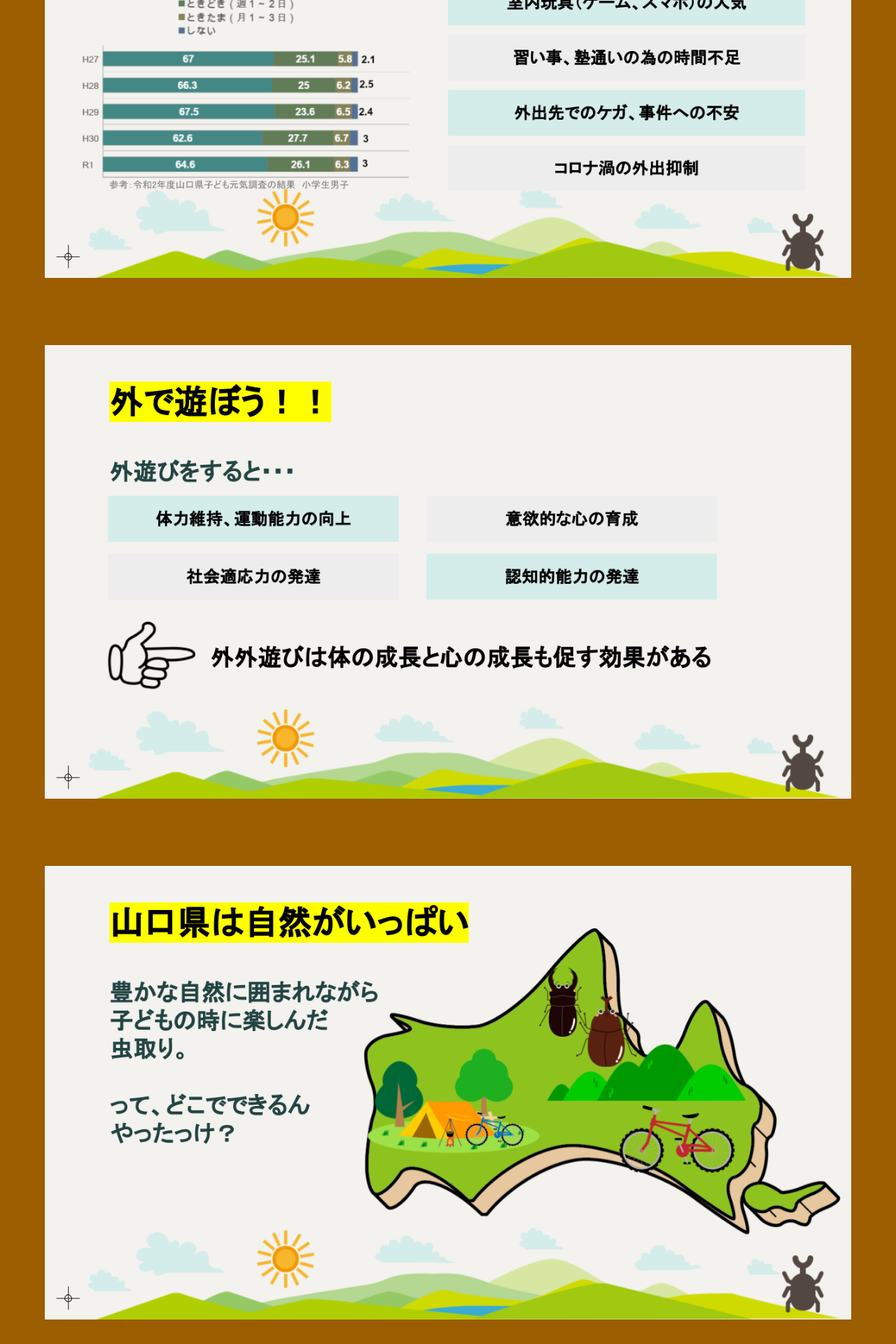
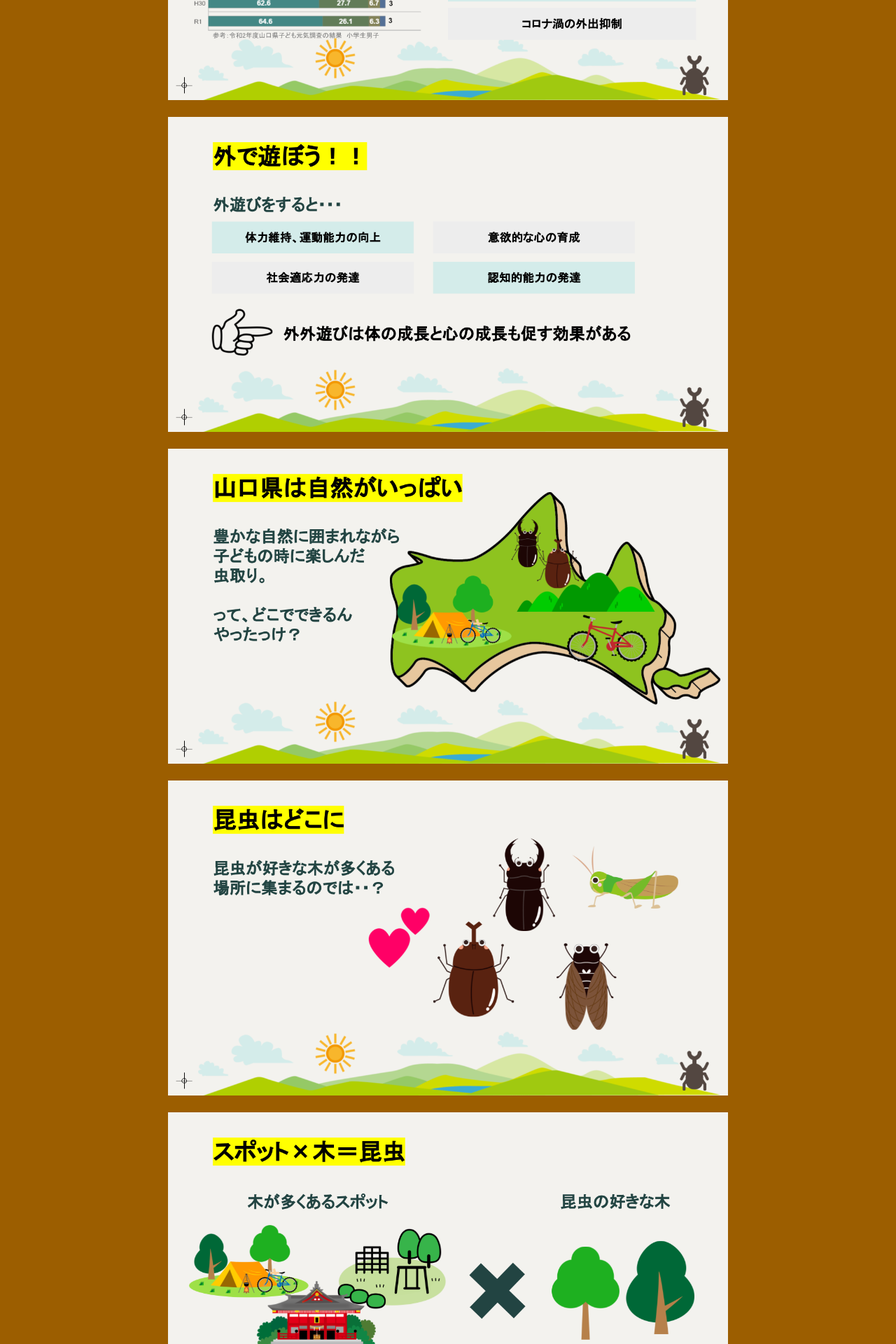
Before and after one commit to gunsow911/gekiatsu_konchu, a Next.js app: page /landing in a window 1280 px wide. Shown: the part 880-2800 px from the top of the page at 70% size. Built offline with nearby package versions, Linux system fonts and the light colour scheme.

Commit message:
スライド部分のデザインを修正した

```diff
--- a/pages/landing/index.tsx
+++ b/pages/landing/index.tsx
@@ -19,25 +19,25 @@ export default function Landing() {
         </div>
 
         <Link href="/" passHref>
-          <div className="mt-10 text-2xl ">
+          <div className="my-10 text-2xl ">
             <button className=" ease-in-out duration-100 hover:bg-[#CC7A00] rounded-full border-solid border-gray-200 hover:border-gray-50 border-4 px-6 py-3">激アツ！昆虫マップへ</button>
           </div>
         </Link>
 
-        <div style={{margin: '6em 4em'}}>
-          <img style={{ width: '100%'}} src="/landing/slide1.png" alt="" />
+        <div className="my-6">
+          <img width={800} className="object-cover mx-auto" src="/landing/slide1.png" />
         </div>
-        <div style={{margin: '6em 4em'}}>
-          <img style={{ width: '100%'}} src="/landing/slide2.png" alt="" />
+        <div className="my-6">
+          <img width={800} className="object-cover mx-auto" src="/landing/slide2.png" />
         </div>
-        <div style={{margin: '6em 4em'}}>
-          <img style={{ width: '100%'}} src="/landing/slide3.png" alt="" />
+        <div className="my-6">
+          <img width={800} className="object-cover mx-auto" src="/landing/slide3.png" />
         </div>
-        <div style={{margin: '6em 4em'}}>
-          <img style={{ width: '100%'}} src="/landing/slide4.png" alt="" />
+        <div className="my-6">
+          <img width={800} className="object-cover mx-auto" src="/landing/slide4.png" />
         </div>
-        <div style={{margin: '6em 4em'}}>
-          <img style={{ width: '100%'}} src="/landing/slide5.png" alt="" />
+        <div className="my-6">
+          <img width={800} className="object-cover mx-auto" src="/landing/slide5.png" />
         </div>
       </div>
   )
```
